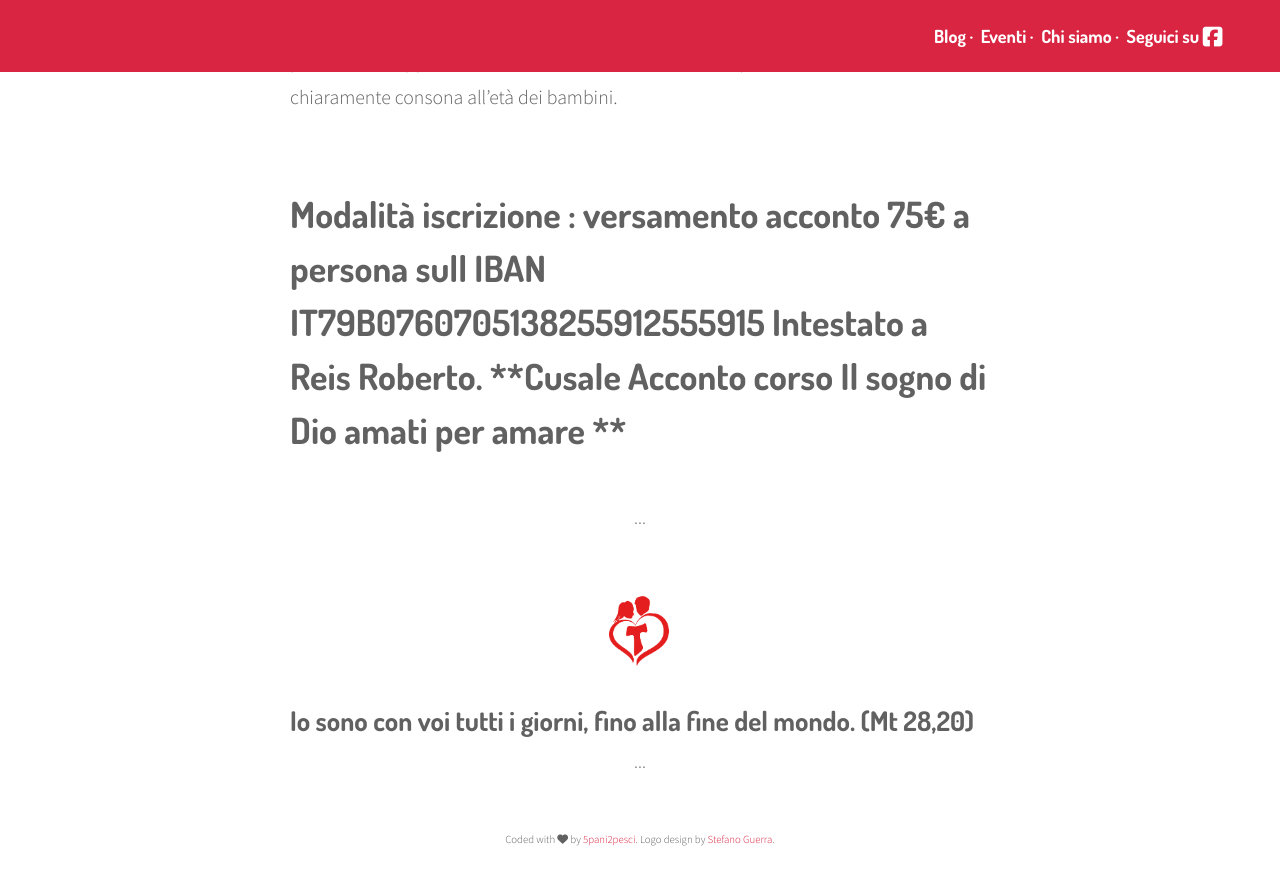
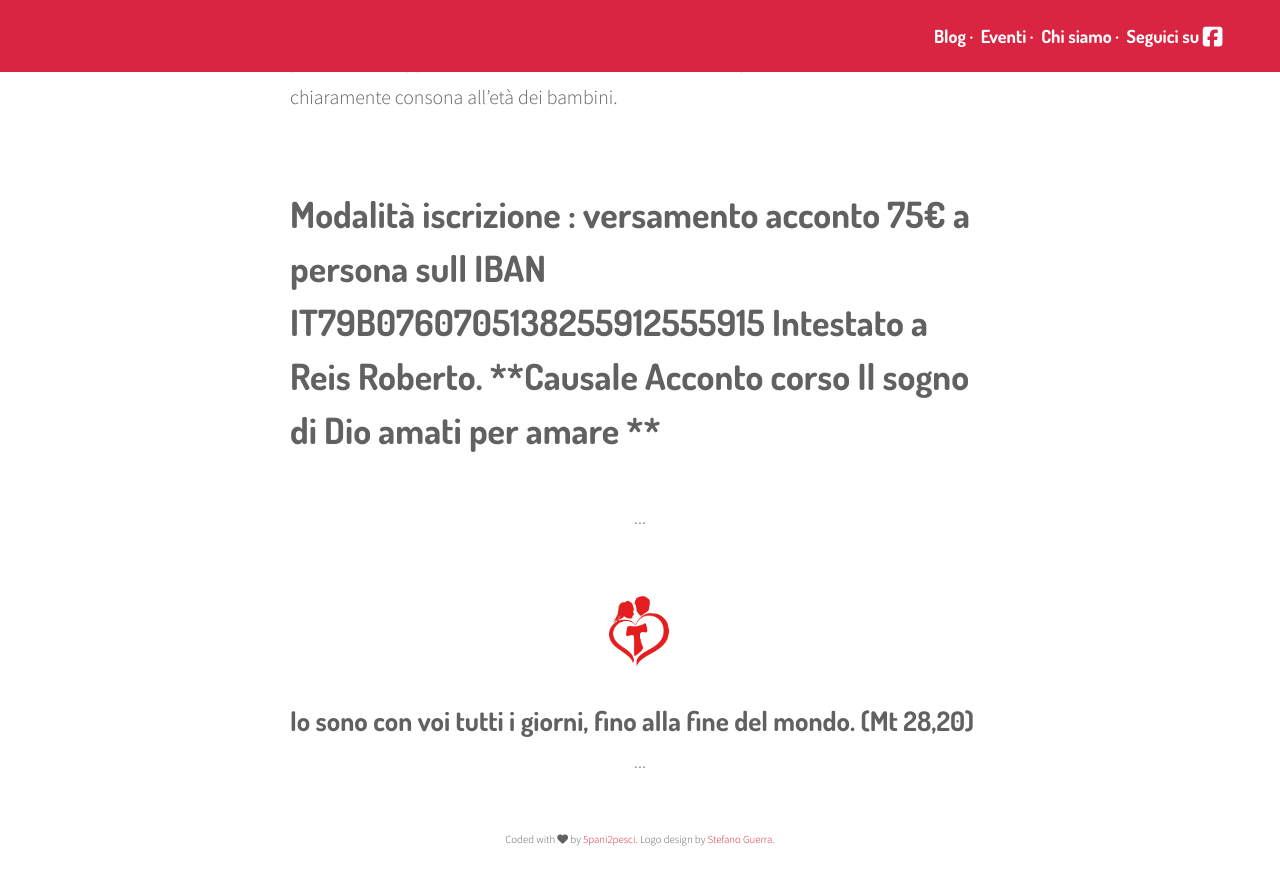
Before and after one commit to amatiperamare/amatiperamare.github.io, a Jekyll site: the page built from _events/il-sogno-di-dio.markdown, in a window 1280 px wide and 900 px high, scrolled down 1928 px. Shown: the top 885 px of the window. Built offline with Jekyll 4.4.1, drawn with Linux system fonts in a browser that asks for light colours; nearby versions of some CDN libraries.

Commit message:
Updated Il Sogno Di Dio

```diff
--- a/_events/il-sogno-di-dio.markdown
+++ b/_events/il-sogno-di-dio.markdown
@@ -26,4 +26,4 @@ Destinatari: coppie sposate, conviventi, coppie felici, coppie in crisi, coppie
 Se avete la possibilità LASCIATE I VOSTRI FIGLI E PRENDETEVI UNO SPAZIO PRIVILEGIATO PER VOI COME COPPIA!
 E’ PREVISTO UN SERVIZIO DI BABY SITTING con baby sitter preparate che non solo intratterranno i nostri figli, ma offriranno loro la possibilità di approfondire le stesse tematiche che di cui parliamo nel ritiro, in maniera chiaramente consona all’età dei bambini.
 
-# **Modalità iscrizione** : versamento acconto 75€ a persona sull IBAN IT79B0760705138255912555915 **Intestato a Reis Roberto**.  **Cusale Acconto corso Il sogno di Dio amati per amare **
+# **Modalità iscrizione** : versamento acconto 75€ a persona sull IBAN IT79B0760705138255912555915 **Intestato a Reis Roberto**.  **Causale Acconto corso Il sogno di Dio amati per amare **
```
